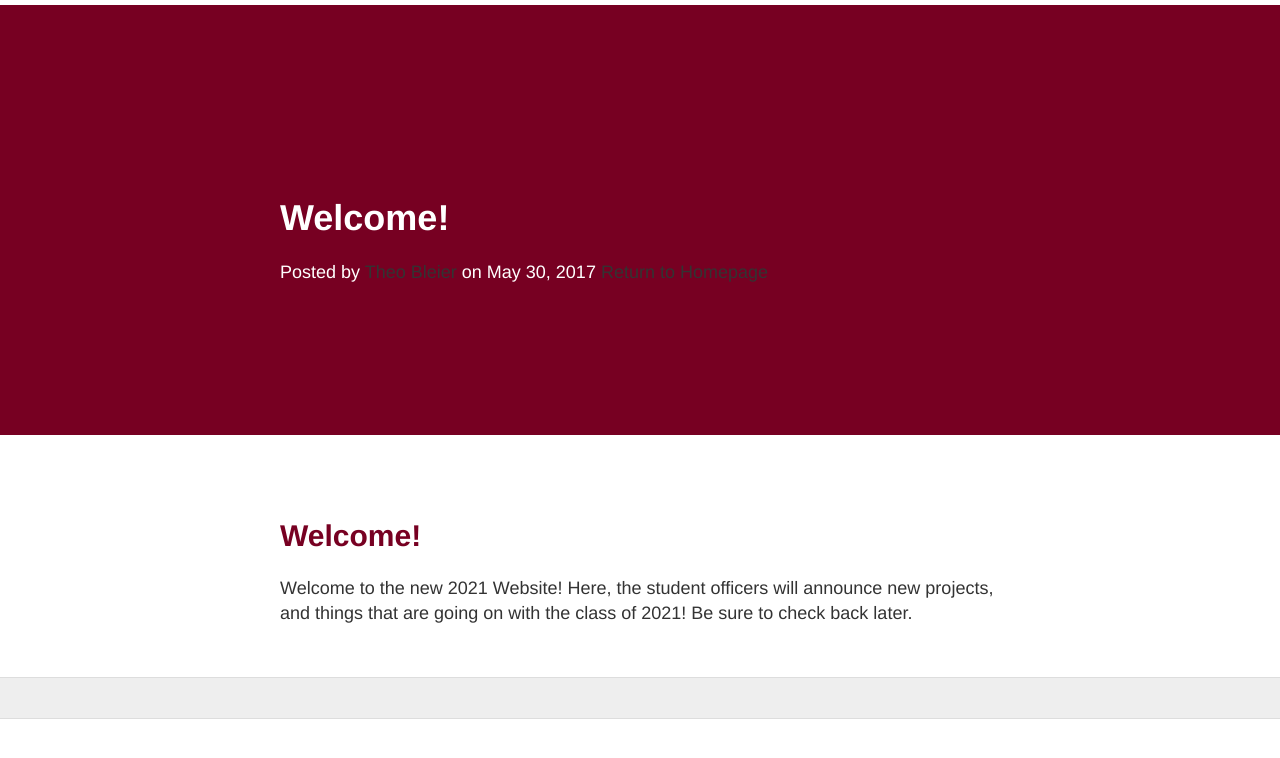
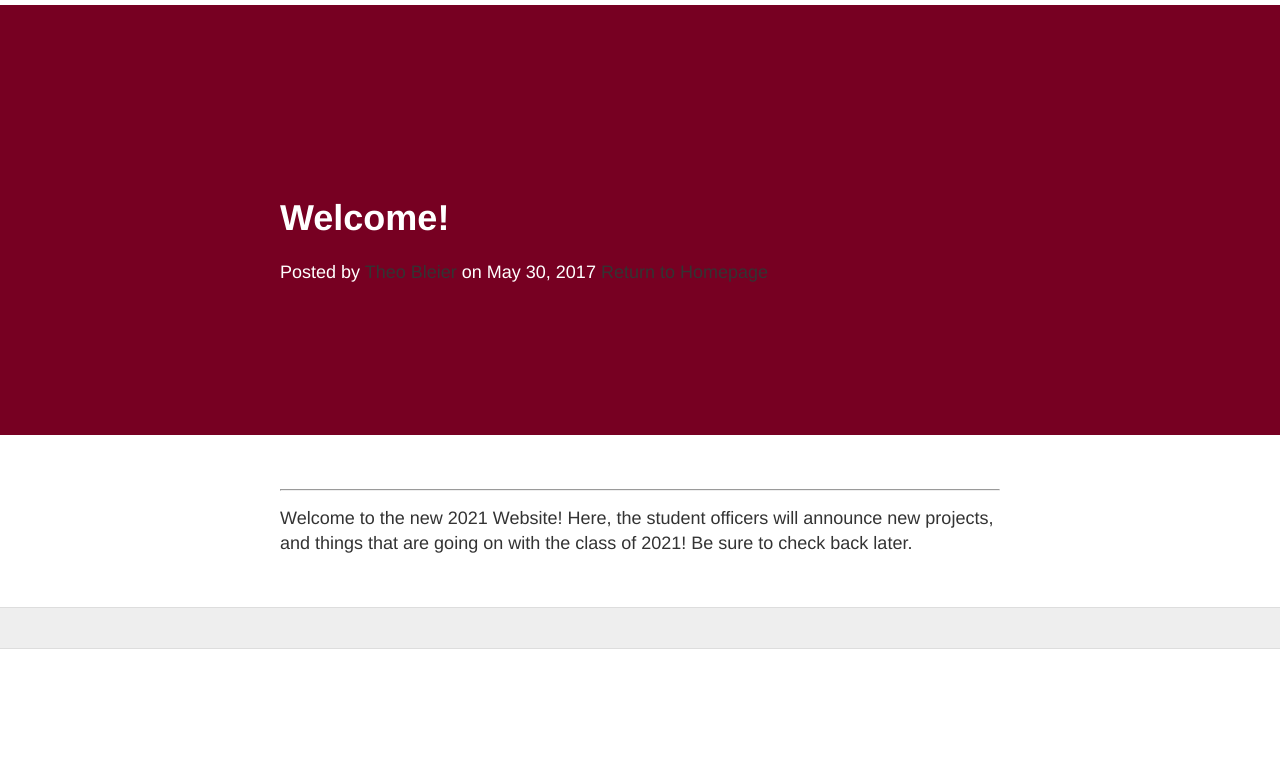
Before and after one commit to whs2021/website, a Jekyll site: the page built from _posts/2017-05-30-Welcome.md, in a window 1280 px wide. Shown: the top 758 px of the page. Built offline with Jekyll 4.4.1, drawn with Linux system fonts in a browser that asks for light colours; nearby versions of some CDN libraries.

Commit message:
Update 2017-05-30-Welcome.md

```diff
--- a/_posts/2017-05-30-Welcome.md
+++ b/_posts/2017-05-30-Welcome.md
@@ -4,5 +4,5 @@ title: Welcome!
 author: Theo Bleier
 ---
 
-# Welcome!
+---
 Welcome to the new 2021 Website! Here, the student officers will announce new projects, and things that are going on with the class of 2021! Be sure to check back later.
```
